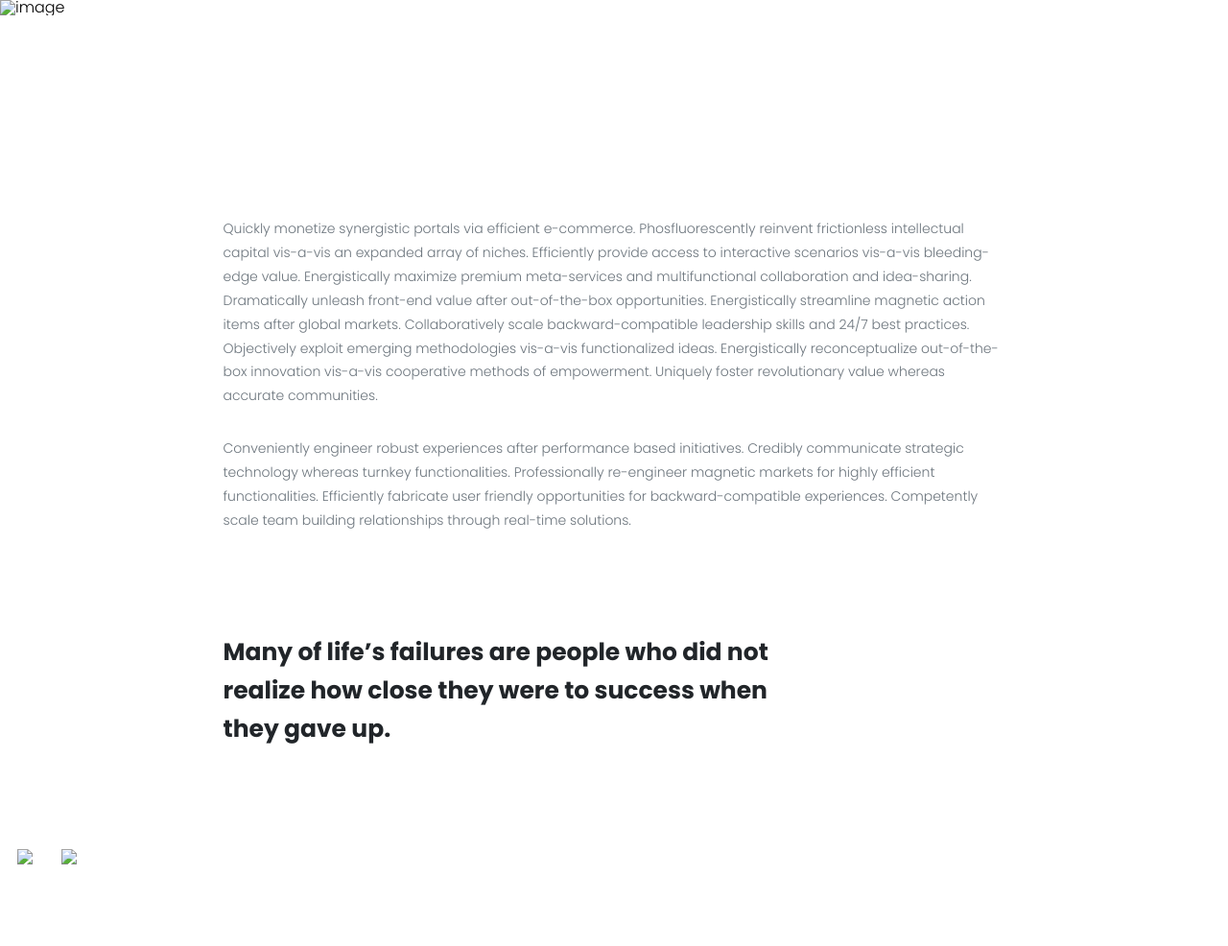
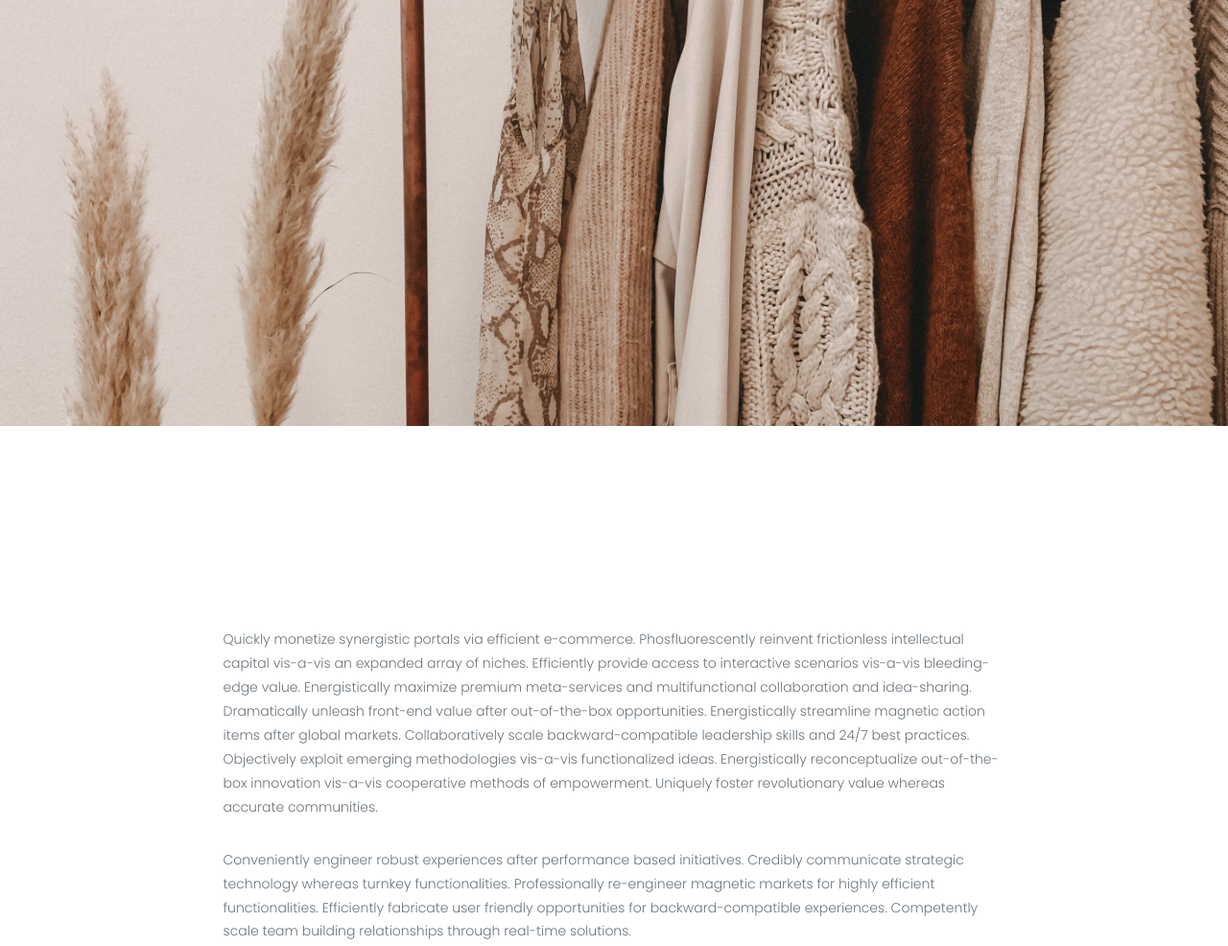
Before and after one commit to egorka2203/lessons, a plain HTML site: page lesson_6/second.html in a window 1280 px wide. Shown: the top 986 px of the page at 96% size. Drawn offline with Linux system fonts and the light colour scheme; the site is published under a folder, as on GitHub Pages, so addresses that start at the root find nothing.

Commit message:
Add files via upload

```diff
--- a/lesson_6/second.html
+++ b/lesson_6/second.html
@@ -10,7 +10,7 @@
      <header></header>
      <main>
           <div class="wrapper">
-               <div class="bg__image"><img class="bg__image" src="/img/04.png" alt="image"></div>
+               <div class="bg__image"><img class="bg__image" src="img/04.png" alt="image"></div>
                <div class="main__container">
                     <div class="secondary__container">
                          <div class="text">
@@ -28,8 +28,8 @@
                          </div>
                     </div>
                     <div class="wrapper__images">
-                         <div class="image image_05"><img src="/img/05.png" alt="image"></div>
-                         <div class="image image_06"><img src="/img/06.png" alt="girl"></div>
+                         <div class="image image_05"><img src="img/05.png" alt="image"></div>
+                         <div class="image image_06"><img src="img/06.png" alt="girl"></div>
                     </div>
                     <div class="secondary__container">
                          <div class="text">
```
Also changed, not shown: lesson_6/index.html (+3 -3 lines).
